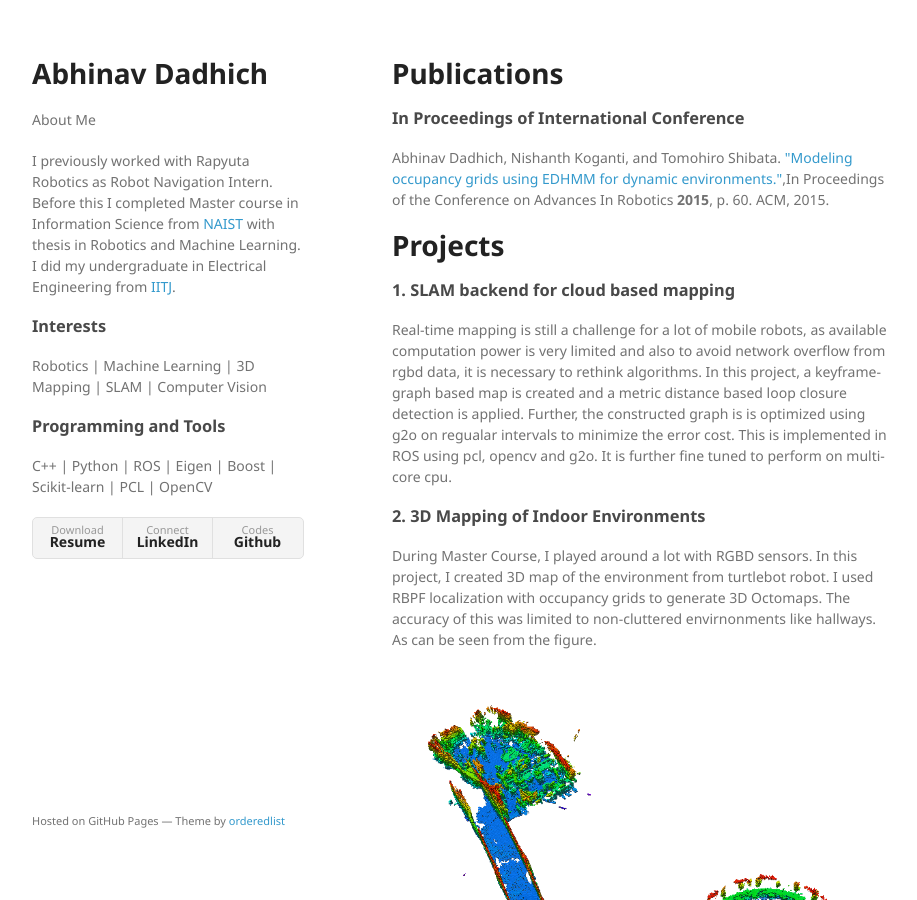
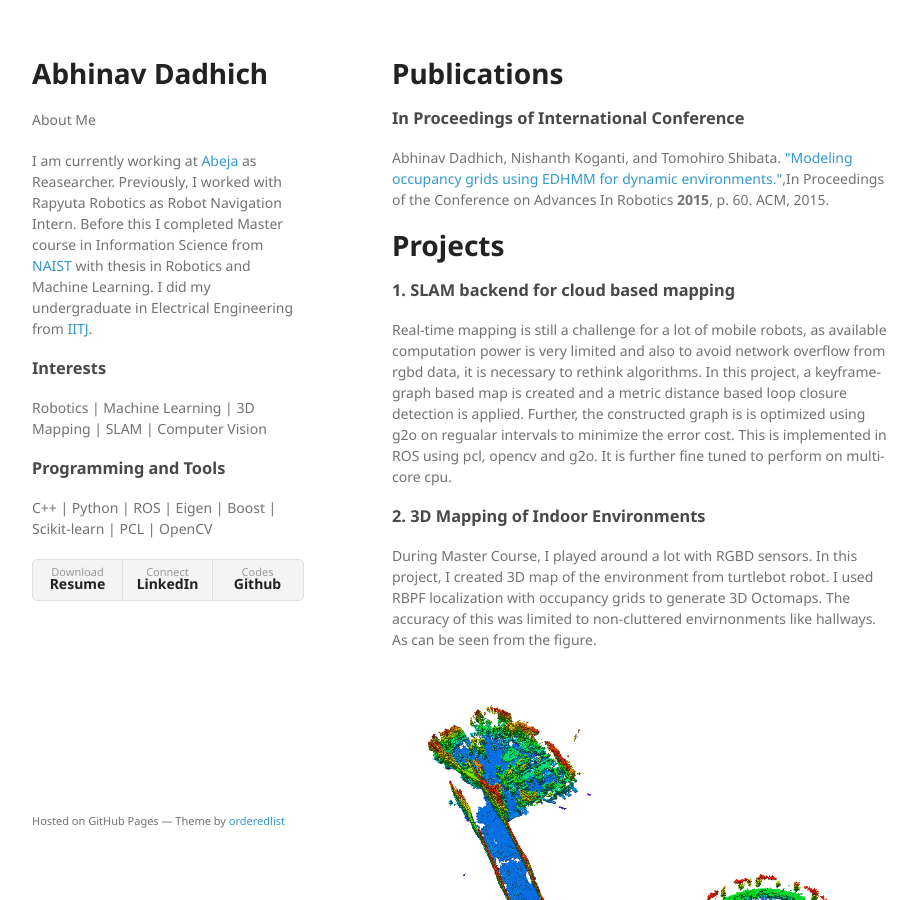
Before and after one commit to ResByte/ResByte.github.io, a Jekyll site: the page index.html, which Jekyll copies as it is, in a window 1280 px wide and 900 px high. Shown: the whole window, without its empty margins (178-1095 px from the left). Built offline with Jekyll 4.4.1, drawn with Linux system fonts in a browser that asks for light colours.

Commit message:
Updates about me

```diff
--- a/index.html
+++ b/index.html
@@ -17,7 +17,7 @@
       <header>
         <h1>Abhinav Dadhich</h1>
         <p>About Me <br>
-        <p> I previously worked with Rapyuta Robotics as Robot Navigation Intern. Before this I completed Master course in Information Science from <a href="http://www.naist.jp/en/">NAIST</a> with thesis in Robotics and Machine Learning. I did my undergraduate in Electrical Engineering from <a href="http://www.iitj.ac.in">IITJ</a>.  </p>
+        <p> I am currently working at <a href="http://www.abeja.asia/">Abeja</a> as Reasearcher. Previously, I worked with Rapyuta Robotics as Robot Navigation Intern. Before this I completed Master course in Information Science from <a href="http://www.naist.jp/en/">NAIST</a> with thesis in Robotics and Machine Learning. I did my undergraduate in Electrical Engineering from <a href="http://www.iitj.ac.in">IITJ</a>.  </p>
         <h3>Interests</h3>
         <p>Robotics | Machine Learning | 3D Mapping | SLAM | Computer Vision </p>
         </p>
```
